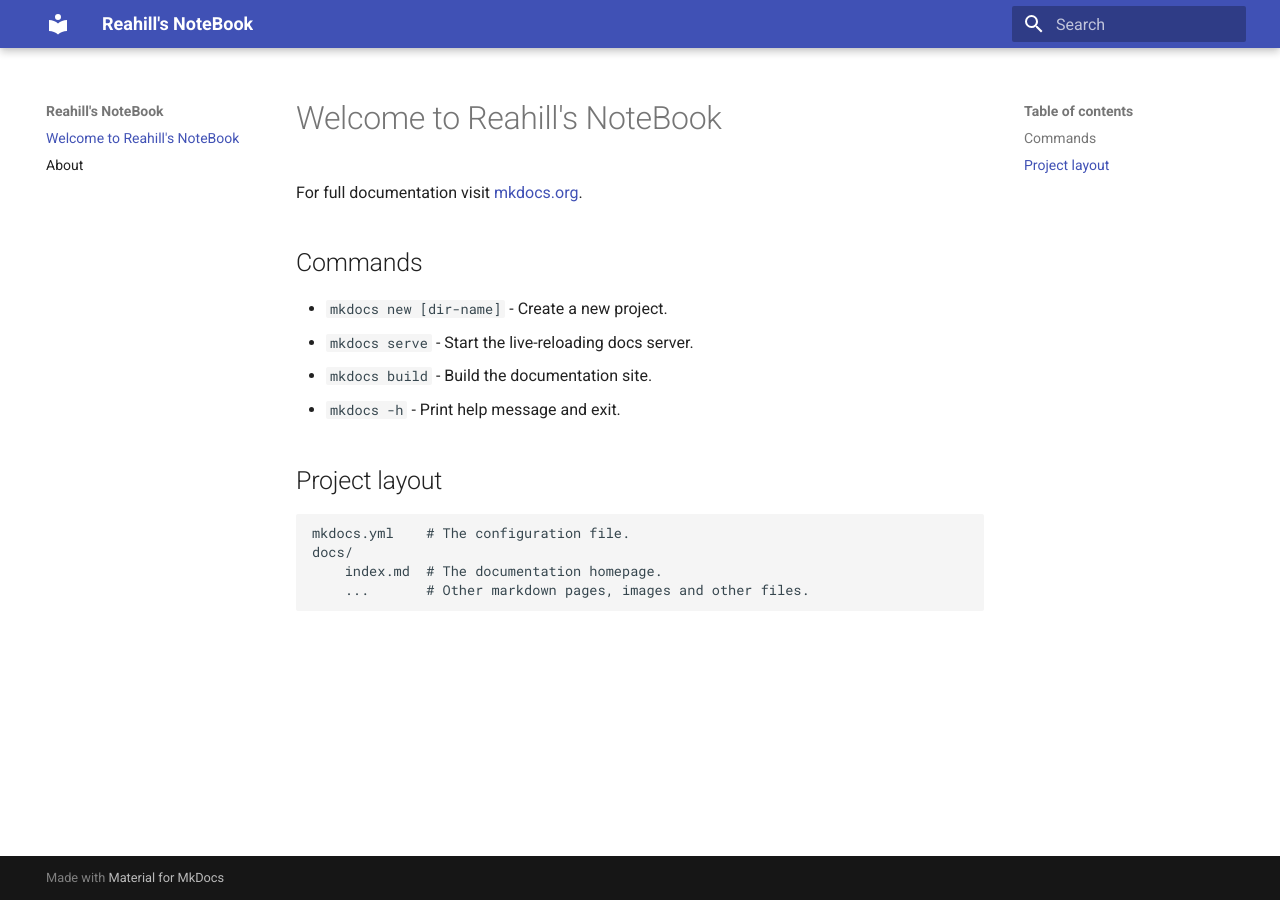
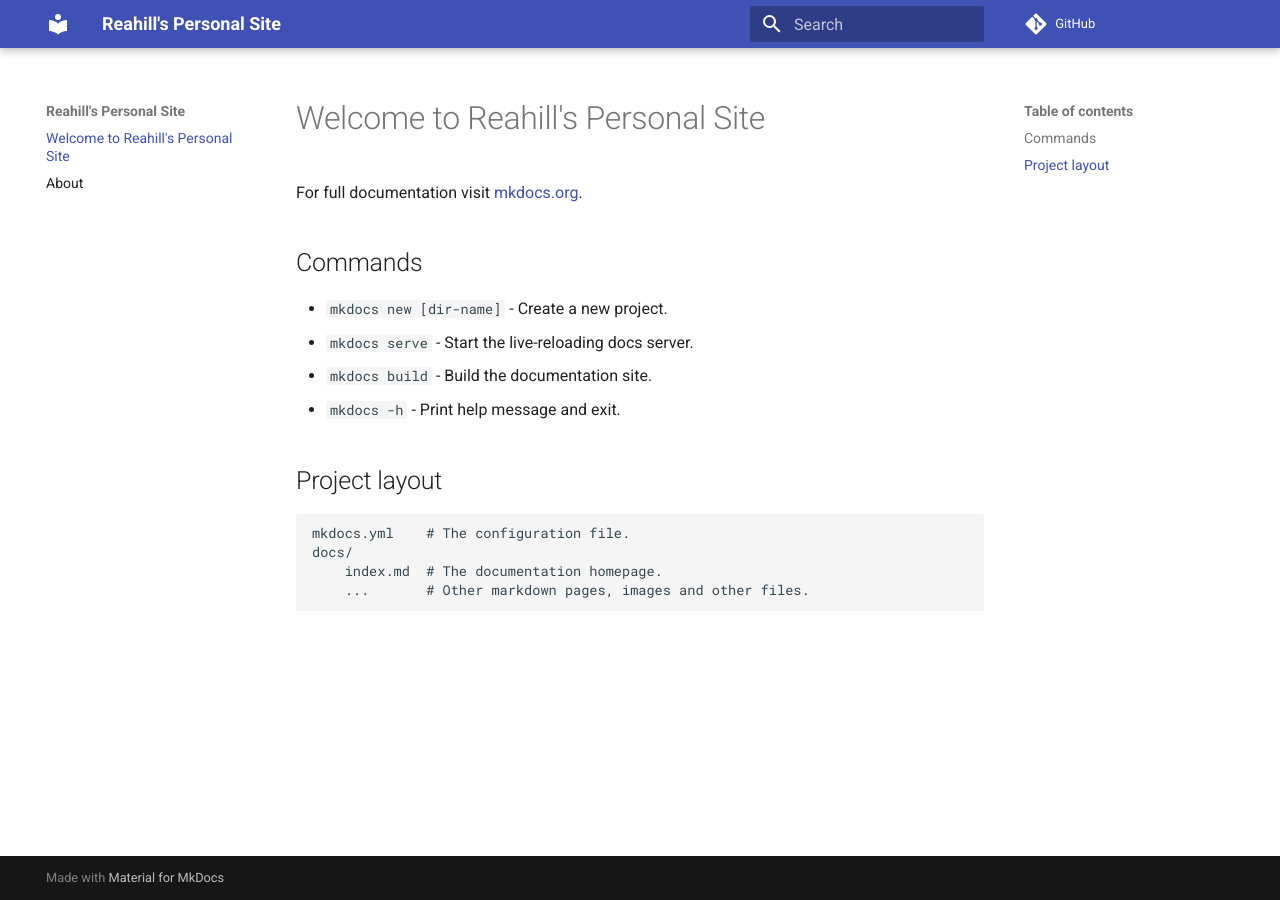
Before and after one commit to Reahill/reahill.github.io, an MkDocs documentation site: the page built from docs/index.md, in a window 1280 px wide. Built offline with MkDocs 1.6.1 and Material for MkDocs 9.7.7, drawn with Linux system fonts in a browser that asks for light colours; comment, search, counter and statistics services are not loaded.

```diff
--- a/docs/index.md
+++ b/docs/index.md
@@ -1,4 +1,4 @@
-# Welcome to Reahill's NoteBook
+# Welcome to Reahill's Personal Site
 
 For full documentation visit [mkdocs.org](https://www.mkdocs.org).
 
--- a/mkdocs.yml
+++ b/mkdocs.yml
@@ -1,4 +1,6 @@
-site_name: Reahill's NoteBook
+site_name: Reahill's Personal Site
 site_url: https://reahill.github.io
+repo_url: https://github.com/reahill/reahill.github.io  # 指向你的仓库
 theme:
   name: material
+docs_dir: docs
```
Also changed, not shown: 1 other file.
